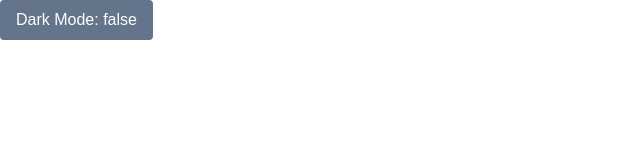
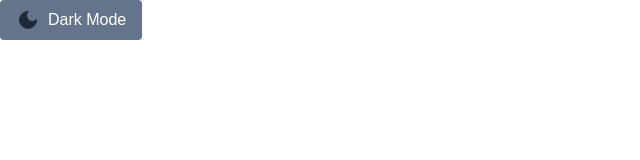
Before and after one commit to Jennnnnie/joc-task-manager, a Next.js app: page / in a window 1280 px wide. Shown: the top 160 px of the page, without its empty margins (0-640 px from the left). Built offline with nearby package versions, Linux system fonts and the light colour scheme; a web font is replaced by a local one.

Commit message:
Added Dark Mode and Light Mode icons

```diff
--- a/app/page.tsx
+++ b/app/page.tsx
@@ -1,6 +1,7 @@
 'use client';
 
 import { useDarkMode } from './utils/DarkModeContext';
+import { MdDarkMode, MdLightMode } from 'react-icons/md';
 
 export default function Home() {
   const { darkMode, setDarkMode } = useDarkMode();
@@ -10,9 +11,14 @@ export default function Home() {
       <div className={darkMode ? 'dark' : ''}>
         <button
           onClick={() => setDarkMode(!darkMode)}
-          className='px-4 py-2 bg-slate-500 text-white rounded'
+          className='px-4 py-2 bg-slate-500 text-white rounded flex items-center gap-2'
         >
-          Dark Mode: {JSON.stringify(darkMode)}
+          {darkMode ? (
+            <MdLightMode size={24} className='text-yellow-400' />
+          ) : (
+            <MdDarkMode size={24} className='text-gray-800' />
+          )}
+          <span>{darkMode ? 'Light Mode' : 'Dark Mode'}</span>
         </button>
       </div>
     </div>
```
